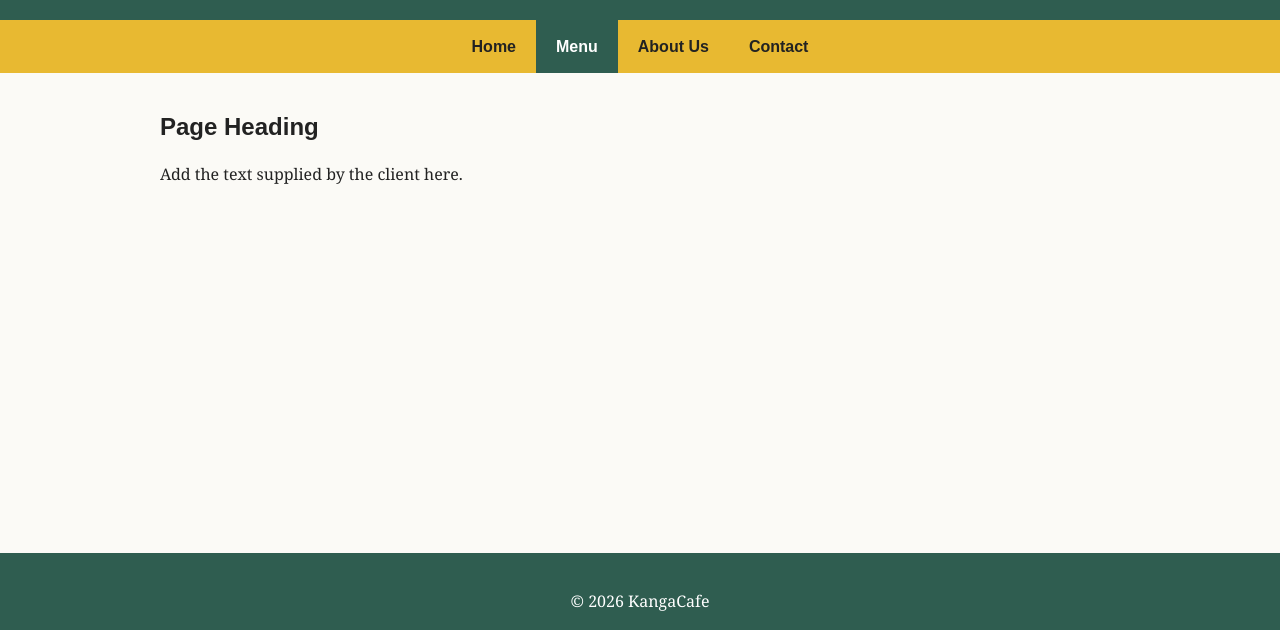
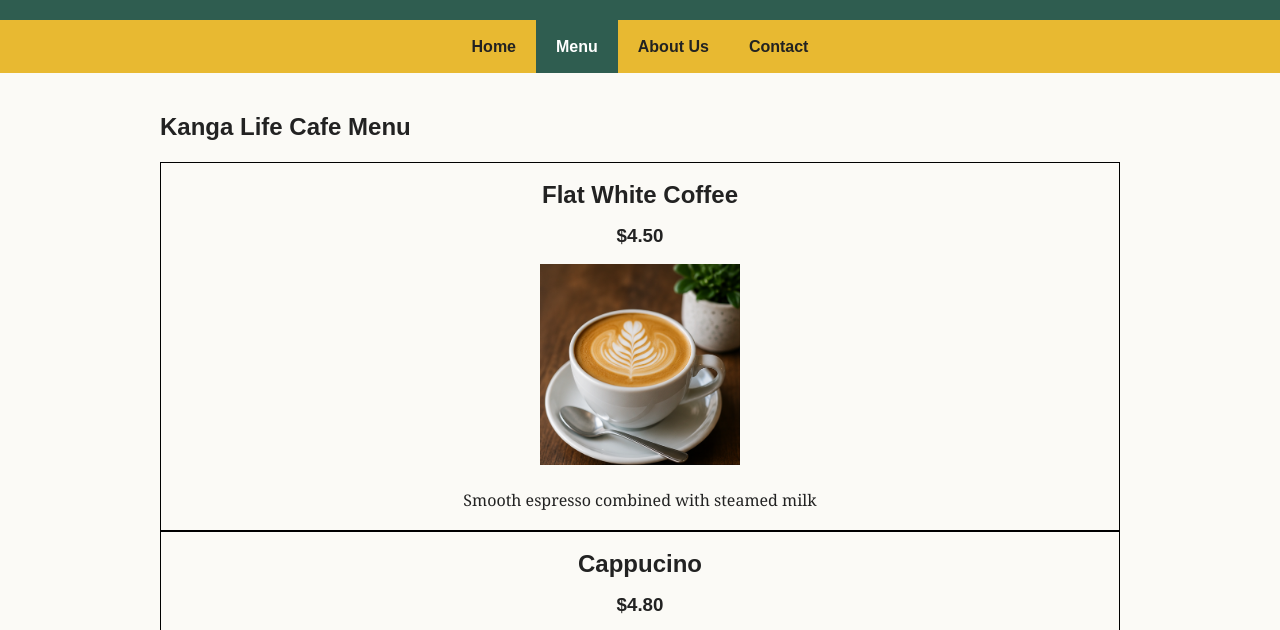
Before and after one commit to benjamin-callow/client-cafe-site, a plain HTML site: page menu.html in a window 1280 px wide. Shown: the part 108-738 px from the top of the page. Drawn offline with Linux system fonts and the light colour scheme.

Commit message:
Modified index.html formatting Developed menu item template on menu.html, added .menu-item styles to style.css Added two menu items

```diff
--- a/menu.html
+++ b/menu.html
@@ -40,8 +40,40 @@
   <main>
 
     <section>
-      <h1>Page Heading</h1>
-      <p>Add the text supplied by the client here.</p>
+      <h1>Kanga Life Cafe Menu</h1>
+
+      <article class="menu-item">
+        <h2>Flat White Coffee</h2>
+        <h3>$4.50</h3>
+        <img src="images/latte-coffee.png">
+        <p>Smooth espresso combined with steamed milk</p>
+      </article>
+
+      <article class="menu-item">
+        <h2>Cappucino</h2>
+        <h3>$4.80</h3>
+        <img src="/images/latte-coffee.png">
+        <p>Espresso topped with steamed milk and milk foam</p>
+      </article>
+
+<!--
+Menu item template - Item name in <h2>, price in <h3>, img path in <img src="">
+      <article class="menu-item">
+        <h2>#</h2>
+        <h3>#</h3>
+        <img src="">
+      </article>
+-->
+
+
+
+
+
+
+
+
+
+
     </section>
 
   </main>
--- a/style.css
+++ b/style.css
@@ -131,7 +131,22 @@ section {
    e.g. for tables, menu items, staff profiles and forms
    ===================================================== */
 
+/*Formatting a card for each menu item*/
 
+.menu-item {
+  border: 1px black solid;
+  text-align:center;
+}
+
+.menu-item h2, h3 {
+  line-height: 1;
+  font-size-adjust: 80%;
+  padding-block: 0px;
+}
+
+.menu-item img {
+  max-width: 200px;
+}
 
 /* =====================================================
    FOOTER
```
Also changed, not shown: index.html (+13 -4 lines).
